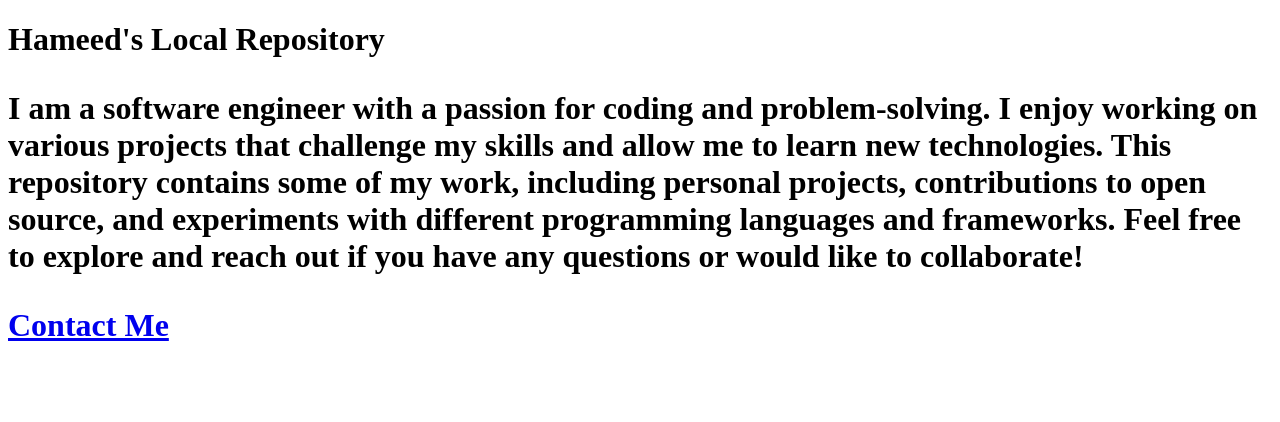
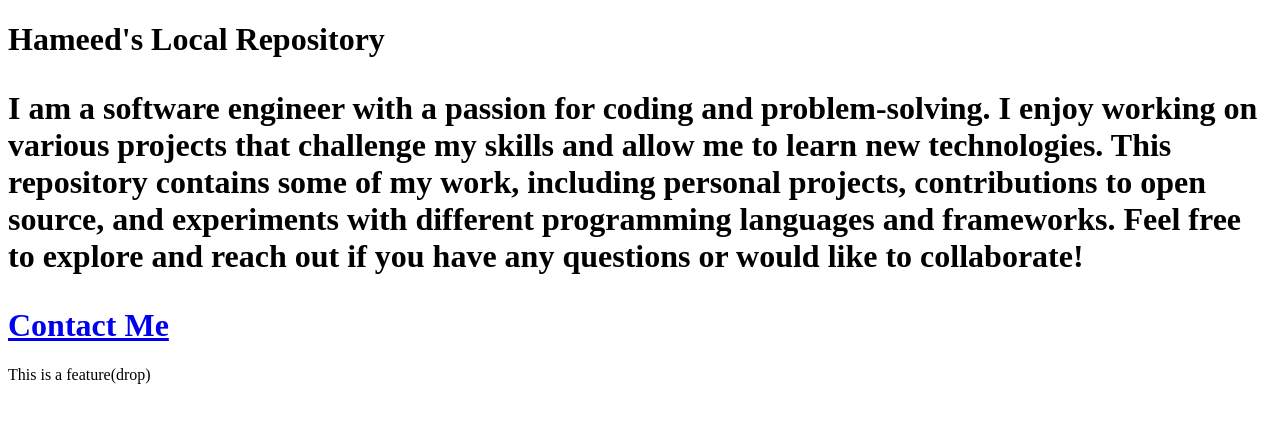
Before and after one commit to hameedmulani29/localrepo, a plain HTML site: page index.html in a window 1280 px wide. Drawn offline with Linux system fonts and the light colour scheme.

Commit message:
Add drop

```diff
--- a/index.html
+++ b/index.html
@@ -19,5 +19,6 @@
         <a href="hameedmulani15@gmail.com">Contact Me</a>
         <br>
     </h1>
+    <p>This is a feature(drop)</p>
 </body>
 </html>
```
